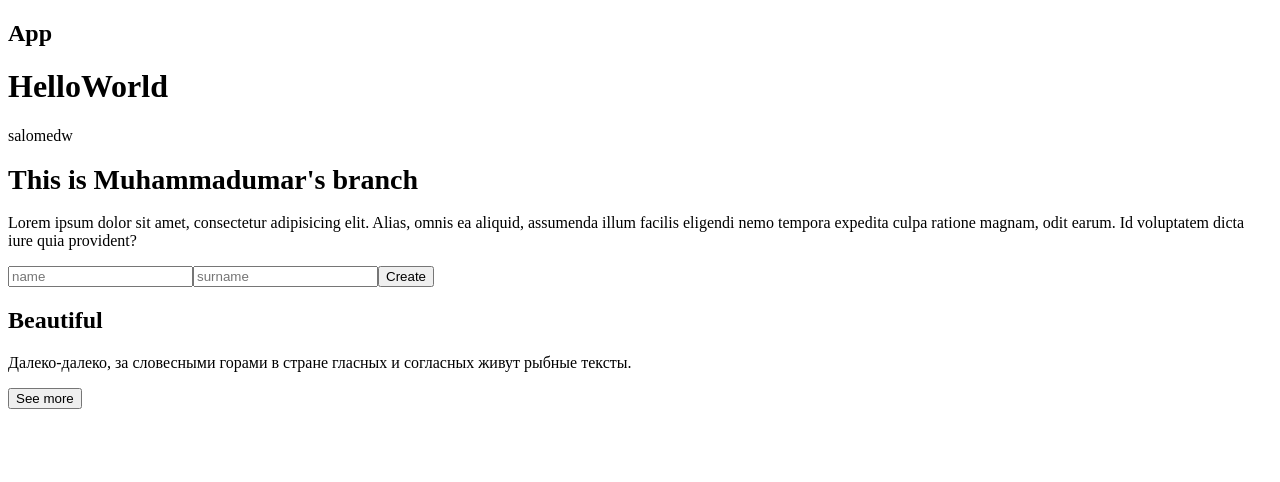
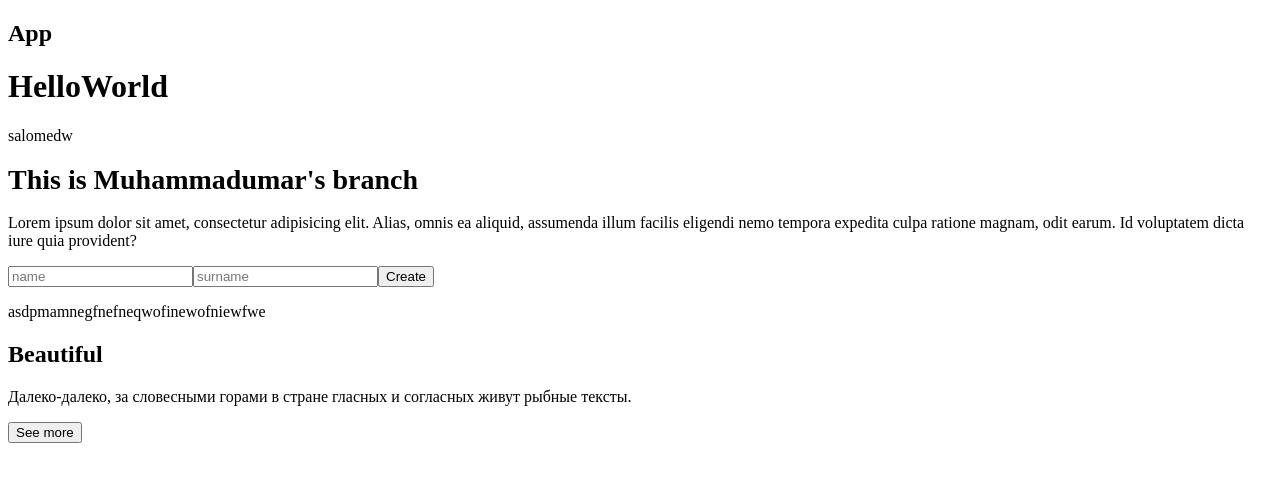
Before and after one commit to boburmirzo-brm/Team1, a React (Vite) app: page / in a window 1280 px wide. Shown: the top 482 px of the page. Built offline with nearby package versions, Linux system fonts and the light colour scheme.

Commit message:
text added

```diff
--- a/src/shared/components/Testimoniels.tsx
+++ b/src/shared/components/Testimoniels.tsx
@@ -8,6 +8,7 @@ const Testimoniels = () => {
         <input type="text"placeholder="name" />
         <input type="text"placeholder="surname" />
         <button>Create</button>
+        <p>asdpmamnegfnefneqwofinewofniewfwe</p>
       </form>
     </div>
   )
```
